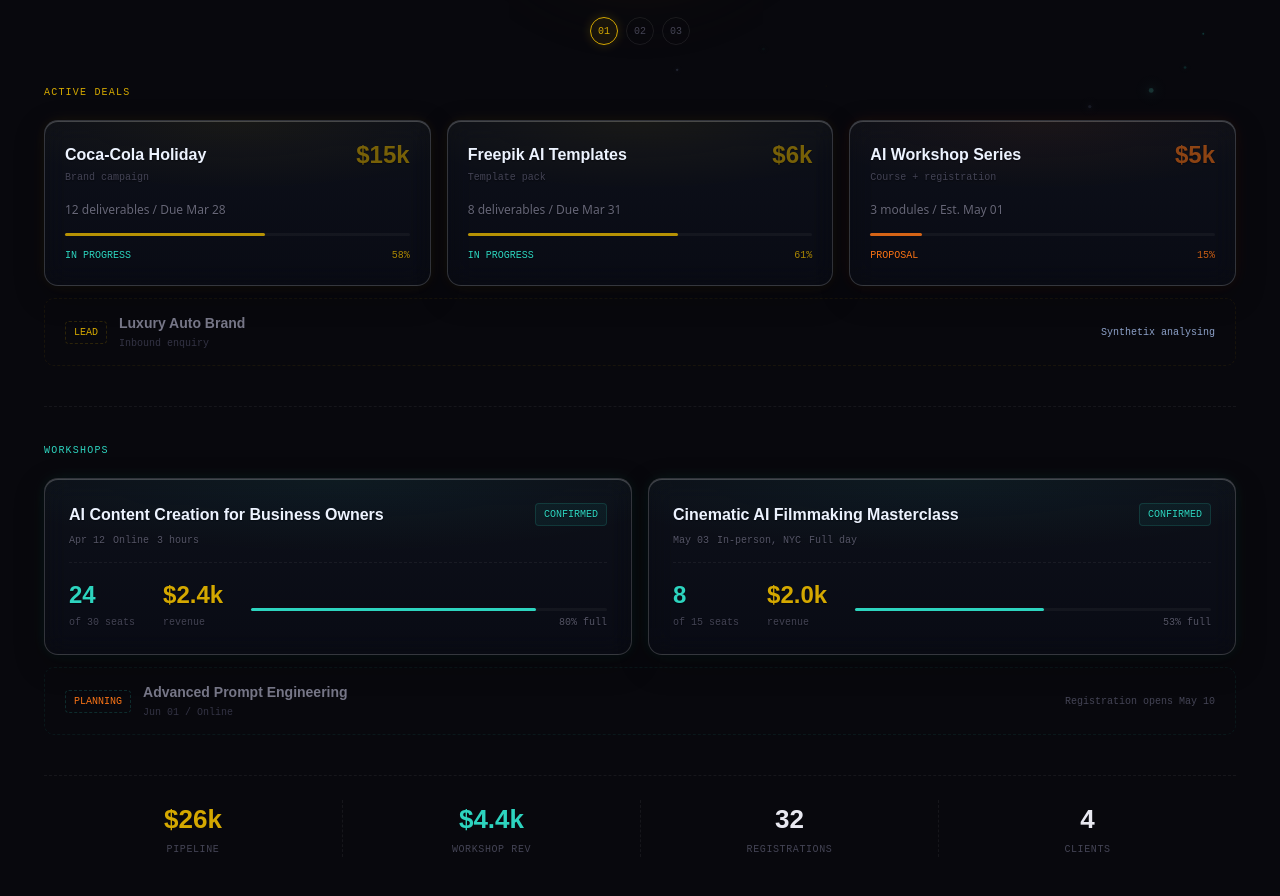
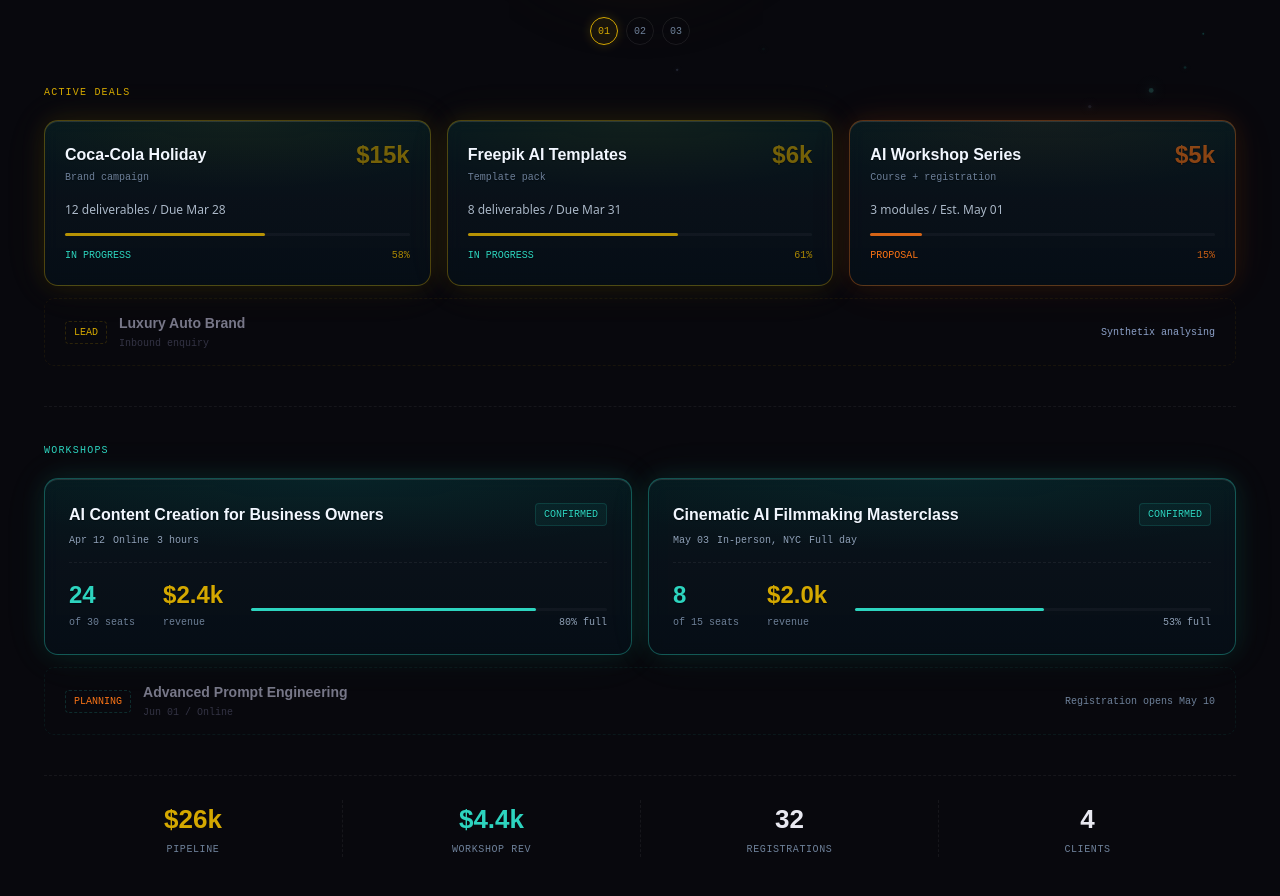
Before and after one commit to louie-stack/Issa-Command-Centre, a Next.js app: page /business in a window 1280 px wide. Shown: the part 640-1536 px from the top of the page. Built offline with nearby package versions, Linux system fonts and the light colour scheme.

Commit message:
tune(ui): brighten small card text and sync glass card style across pages

```diff
--- a/app/agents/page.js
+++ b/app/agents/page.js
@@ -9,16 +9,16 @@
 function glowCard(rgb, h) {
   return {
     background: h
-      ? "linear-gradient(180deg, rgba(28,38,50,0.43), rgba(14,22,34,0.39))"
-      : "linear-gradient(180deg, rgba(22,30,40,0.37), rgba(12,18,28,0.33))",
-    border: `1px solid rgba(255,255,255,${h ? 0.22 : 0.17})`,
+      ? "linear-gradient(180deg, rgba(6,32,38,0.78), rgba(10,22,34,0.75) 48%, rgba(6,18,26,0.8))"
+      : "linear-gradient(180deg, rgba(5,30,35,0.75), rgba(10,20,30,0.72) 48%, rgba(6,16,24,0.78))",
+    border: `1px solid rgba(${rgb},${h ? 0.42 : 0.35})`,
     boxShadow: h
-      ? `0 14px 38px rgba(0,0,0,0.35), 0 4px 16px rgba(0,0,0,0.22), inset 0 1px 0 rgba(255,255,255,0.34), 0 0 24px rgba(${rgb},0.16)`
-      : `0 10px 30px rgba(0,0,0,0.3), 0 2px 10px rgba(0,0,0,0.18), inset 0 1px 0 rgba(255,255,255,0.22), 0 0 16px rgba(${rgb},0.1)`,
-    backdropFilter: h ? "blur(14px) saturate(190%)" : "blur(12px) saturate(180%)",
-    WebkitBackdropFilter: h ? "blur(14px) saturate(190%)" : "blur(12px) saturate(180%)",
-    color: "#edf3ff",
-    textShadow: "0 1px 1px rgba(0,0,0,0.35)",
+      ? `0 0 40px rgba(${rgb},0.24), 0 0 78px rgba(${rgb},0.12), 0 10px 26px rgba(0,0,0,0.46), inset 0 1px 0 rgba(255,255,255,0.16)`
+      : `0 0 25px rgba(${rgb},0.12), 0 0 50px rgba(${rgb},0.06), 0 4px 20px rgba(0,0,0,0.4), inset 0 1px 0 rgba(255,255,255,0.12)`,
+    backdropFilter: h ? "blur(9px) saturate(125%)" : "blur(8px) saturate(120%)",
+    WebkitBackdropFilter: h ? "blur(9px) saturate(125%)" : "blur(8px) saturate(120%)",
+    color: "#F2F7FF",
+    textShadow: "0 1px 1px rgba(0,0,0,0.4)",
     transition: "all 0.3s cubic-bezier(0.4,0,0.2,1)",
   };
 }
@@ -238,7 +238,7 @@
                 <span key={i} style={{ width: 6, height: 6, borderRadius: "50%", background: "#2DD4BF", boxShadow: "0 0 6px rgba(45,212,191,0.4)", animation: `gPulse 2s ease-in-out ${d}s infinite` }} />
               ))}
               <span style={{ width: 6, height: 6, borderRadius: "50%", background: "rgba(255,255,255,0.06)" }} />
-              <span style={{ ...mo, fontSize: 11, color: "#556", marginLeft: 4 }}>3 of 4 online</span>
+              <span style={{ ...mo, fontSize: 11, color: "#8FA1B8", marginLeft: 4 }}>3 of 4 online</span>
             </div>
           </div>
         </div>
@@ -273,7 +273,7 @@
                 )}
                 <div style={{ display: "flex", alignItems: "center", gap: isMobile ? 6 : 10, paddingLeft: isMobile ? 10 : 16, position: "relative", flexWrap: isMobile ? "wrap" : "nowrap" }}>
                   <span style={{ width: 5, height: 5, borderRadius: "50%", background: ag.color, opacity: on ? 1 : 0.3, boxShadow: on ? `0 0 6px rgba(${ag.rgb},0.4)` : "none", flexShrink: 0 }} />
-                  <span style={{ ...jk, fontSize: isMobile ? 11 : 12, fontWeight: 800, color: on ? "#E8E8F0" : "#445" }}>{ag.name}</span>
+                  <span style={{ ...jk, fontSize: isMobile ? 11 : 12, fontWeight: 800, color: on ? "#E8E8F0" : "#6E819A" }}>{ag.name}</span>
                   {!isMobile && <span style={{ ...mo, fontSize: 10, color: on ? `rgba(${ag.rgb},0.6)` : "#334" }}>{ag.role}</span>}
                 </div>
               </div>
@@ -311,7 +311,7 @@
                 <span style={{ width: 5, height: 5, borderRadius: "50%", background: a.color, boxShadow: `0 0 6px rgba(${a.rgb},0.4)` }} />
                 <span style={{ ...mo, fontSize: 11, color: a.color, letterSpacing: "0.08em" }}>{a.role.toUpperCase()}</span>
                 <span style={{ width: 1, height: 10, background: "rgba(255,255,255,0.06)" }} />
-                <span style={{ ...mo, fontSize: 11, color: "#445" }}>{statusLabel}</span>
+                <span style={{ ...mo, fontSize: 11, color: "#6E819A" }}>{statusLabel}</span>
               </div>
 
               {/* Name */}
@@ -321,7 +321,7 @@
               <p style={{ ...jk, fontSize: 16, fontWeight: 600, color: a.color, marginBottom: 20, opacity: 0.9 }}>{a.headline}</p>
 
               {/* Description */}
-              <p style={{ fontSize: 14, color: "#667", lineHeight: 1.75, marginBottom: 32, maxWidth: 420 }}>{a.desc}</p>
+              <p style={{ fontSize: 14, color: "#AAB8C8", lineHeight: 1.75, marginBottom: 32, maxWidth: 420 }}>{a.desc}</p>
 
               {/* Stats row — 2x2 on mobile */}
               <div style={{ display: "grid", gridTemplateColumns: isMobile ? "1fr 1fr" : "repeat(4, auto)", gap: isMobile ? 16 : 32, marginBottom: 32 }}>
@@ -333,7 +333,7 @@
                 ].map((s, i) => (
                   <div key={i}>
                     <div style={{ ...jk, fontSize: 22, fontWeight: 800, color: i === 0 || i === 3 ? a.color : "#E8E8F0", lineHeight: 1, marginBottom: 4 }}>{s.v}</div>
-                    <div style={{ ...mo, fontSize: 10, color: "#445", letterSpacing: "0.04em" }}>{s.l}</div>
+                    <div style={{ ...mo, fontSize: 10, color: "#6E819A", letterSpacing: "0.04em" }}>{s.l}</div>
                   </div>
                 ))}
               </div>
--- a/app/business/page.js
+++ b/app/business/page.js
@@ -23,16 +23,16 @@
 function glowCard(rgb, h) {
   return {
     background: h
-      ? "linear-gradient(180deg, rgba(28,38,50,0.43), rgba(14,22,34,0.39))"
-      : "linear-gradient(180deg, rgba(22,30,40,0.37), rgba(12,18,28,0.33))",
-    border: `1px solid rgba(255,255,255,${h ? 0.22 : 0.17})`,
+      ? "linear-gradient(180deg, rgba(6,32,38,0.78), rgba(10,22,34,0.75) 48%, rgba(6,18,26,0.8))"
+      : "linear-gradient(180deg, rgba(5,30,35,0.75), rgba(10,20,30,0.72) 48%, rgba(6,16,24,0.78))",
+    border: `1px solid rgba(${rgb},${h ? 0.42 : 0.35})`,
     boxShadow: h
-      ? `0 14px 38px rgba(0,0,0,0.35), 0 4px 16px rgba(0,0,0,0.22), inset 0 1px 0 rgba(255,255,255,0.34), 0 0 24px rgba(${rgb},0.16)`
-      : `0 10px 30px rgba(0,0,0,0.3), 0 2px 10px rgba(0,0,0,0.18), inset 0 1px 0 rgba(255,255,255,0.22), 0 0 16px rgba(${rgb},0.1)`,
-    backdropFilter: h ? "blur(14px) saturate(190%)" : "blur(12px) saturate(180%)",
-    WebkitBackdropFilter: h ? "blur(14px) saturate(190%)" : "blur(12px) saturate(180%)",
-    color: "#edf3ff",
-    textShadow: "0 1px 1px rgba(0,0,0,0.35)",
+      ? `0 0 40px rgba(${rgb},0.24), 0 0 78px rgba(${rgb},0.12), 0 10px 26px rgba(0,0,0,0.46), inset 0 1px 0 rgba(255,255,255,0.16)`
+      : `0 0 25px rgba(${rgb},0.12), 0 0 50px rgba(${rgb},0.06), 0 4px 20px rgba(0,0,0,0.4), inset 0 1px 0 rgba(255,255,255,0.12)`,
+    backdropFilter: h ? "blur(9px) saturate(125%)" : "blur(8px) saturate(120%)",
+    WebkitBackdropFilter: h ? "blur(9px) saturate(125%)" : "blur(8px) saturate(120%)",
+    color: "#F2F7FF",
+    textShadow: "0 1px 1px rgba(0,0,0,0.4)",
     transition: "all 0.3s cubic-bezier(0.4,0,0.2,1)",
   };
 }
@@ -50,11 +50,11 @@
         <div style={{ display: "flex", justifyContent: "space-between", alignItems: "flex-start", marginBottom: 16 }}>
           <div>
             <div style={{ ...jakarta, fontSize: 16, fontWeight: 700, marginBottom: 3 }}>{deal.name}</div>
-            <div style={{ ...mono, fontSize: 10, color: "#445" }}>{deal.type}</div>
+            <div style={{ ...mono, fontSize: 10, color: "#6E819A" }}>{deal.type}</div>
           </div>
           <div style={{ ...jakarta, fontSize: 24, fontWeight: 800, color: `rgba(${rgb},0.55)`, lineHeight: 1 }}>{deal.value}</div>
         </div>
-        <div style={{ fontSize: 12, color: "#667", marginBottom: 14 }}>{deal.meta}</div>
+        <div style={{ fontSize: 12, color: "#AAB8C8", marginBottom: 14 }}>{deal.meta}</div>
         <div style={{ marginBottom: 12 }}>
           <div style={{ width: "100%", height: 3, background: "rgba(255,255,255,0.04)", borderRadius: 2 }}>
             <div style={{ width: deal.pct + "%", height: "100%", background: `rgba(${rgb},0.85)`, borderRadius: 2, transition: "width 0.6s" }} />
@@ -82,7 +82,7 @@
             <div style={{ ...jakarta, fontSize: 16, fontWeight: 700, marginBottom: 6 }}>{ws.name}</div>
             <div style={{ display: "flex", alignItems: "center", gap: 8 }}>
               {[ws.date, ws.location, ws.duration].map((t, i) => (
-                <span key={i} style={{ ...mono, fontSize: 10, color: "#556" }}>{t}</span>
+                <span key={i} style={{ ...mono, fontSize: 10, color: "#8FA1B8" }}>{t}</span>
               ))}
             </div>
           </div>
@@ -91,17 +91,17 @@
         <div style={{ borderTop: "1px dashed rgba(255,255,255,0.06)", paddingTop: 14, display: "flex", gap: 28, alignItems: "flex-end" }}>
           <div>
             <div style={{ ...jakarta, fontSize: 24, fontWeight: 800, color: "#2DD4BF" }}>{ws.seats}</div>
-            <div style={{ ...mono, fontSize: 10, color: "#445", marginTop: 2 }}>of {ws.totalSeats} seats</div>
+            <div style={{ ...mono, fontSize: 10, color: "#6E819A", marginTop: 2 }}>of {ws.totalSeats} seats</div>
           </div>
           <div>
             <div style={{ ...jakarta, fontSize: 24, fontWeight: 800, color: "#D4A800" }}>{ws.revenue}</div>
-            <div style={{ ...mono, fontSize: 10, color: "#445", marginTop: 2 }}>revenue</div>
+            <div style={{ ...mono, fontSize: 10, color: "#6E819A", marginTop: 2 }}>revenue</div>
           </div>
           <div style={{ flex: 1 }}>
             <div style={{ width: "100%", height: 3, background: "rgba(255,255,255,0.04)", borderRadius: 2, marginTop: 10 }}>
               <div style={{ width: ws.fillPct + "%", height: "100%", background: "#2DD4BF", borderRadius: 2 }} />
             </div>
-            <div style={{ ...mono, fontSize: 10, color: "#556", marginTop: 4, textAlign: "right" }}>{ws.fillPct}% full</div>
+            <div style={{ ...mono, fontSize: 10, color: "#8FA1B8", marginTop: 4, textAlign: "right" }}>{ws.fillPct}% full</div>
           </div>
         </div>
       </div>
@@ -128,11 +128,11 @@
           <circle cx={sz/2} cy={sz/2} r={sz*0.25} fill={`rgba(${rgb},0.015)`} />
         </svg>
         <div style={{ position: "absolute", inset: 0, display: "flex", flexDirection: "column", alignItems: "center", justifyContent: "center" }}>
-          <div style={{ ...mono, fontSize: isMobile ? 8 : 10, color: "#445", letterSpacing: "0.08em", marginBottom: 6 }}>{label}</div>
+          <div style={{ ...mono, fontSize: isMobile ? 8 : 10, color: "#6E819A", letterSpacing: "0.08em", marginBottom: 6 }}>{label}</div>
           <div style={{ ...jakarta, fontSize: isMobile ? 30 : 44, fontWeight: 800, color, lineHeight: 0.9, letterSpacing: "-0.03em" }}>{value}</div>
           <div style={{ display: "flex", alignItems: "center", gap: 4, marginTop: 8 }}>
             {subColor && <span style={{ display: "inline-block", width: 0, height: 0, borderLeft: "3px solid transparent", borderRight: "3px solid transparent", borderBottom: "5px solid " + subColor }} />}
-            <span style={{ ...mono, fontSize: 10, color: subColor || "#556" }}>{sub}</span>
+            <span style={{ ...mono, fontSize: 10, color: subColor || "#8FA1B8" }}>{sub}</span>
           </div>
         </div>
       </div>
@@ -194,7 +194,7 @@
             ].map((s, i) => (
               <div key={i} style={{ display: "flex", alignItems: "baseline", gap: 5, padding: isMobile ? "0 12px 0 0" : "0 20px", borderLeft: !isMobile && i > 0 ? "1px dashed rgba(255,255,255,0.06)" : "none" }}>
                 <span style={{ ...jakarta, fontSize: isMobile ? 15 : 18, fontWeight: 800, color: s.color }}>{s.val}</span>
-                <span style={{ ...mono, fontSize: 10, color: "#445" }}>{s.label}</span>
+                <span style={{ ...mono, fontSize: 10, color: "#6E819A" }}>{s.label}</span>
               </div>
             ))}
           </div>
@@ -204,7 +204,7 @@
         <div style={{ textAlign: "center", padding: "48px 0 40px" }}>
           <div style={{ ...mono, fontSize: 10, color: "#D4A800", letterSpacing: "0.12em", marginBottom: 12 }}>REVENUE</div>
           <h2 style={{ ...jakarta, fontSize: 36, fontWeight: 800, letterSpacing: "-0.03em", marginBottom: 8 }}>DEALS, WORKSHOPS &amp; REVENUE.</h2>
-          <p style={{ fontSize: 13, color: "#556", maxWidth: 440, margin: "0 auto 40px" }}>Your business at a glance. Active contracts, upcoming workshops, and revenue tracking across all streams.</p>
+          <p style={{ fontSize: 13, color: "#8FA1B8", maxWidth: 440, margin: "0 auto 40px" }}>Your business at a glance. Active contracts, upcoming workshops, and revenue tracking across all streams.</p>
 
           <div style={{ display: "flex", alignItems: "center", justifyContent: "center", gap: 24 }}>
             {/* Prev */}
@@ -226,7 +226,7 @@
           <div style={{ display: "flex", justifyContent: "center", gap: 8, marginTop: 20 }}>
             {slides.map((_, i) => (
               <div key={i} onClick={() => setSlide(i)} style={{ width: 28, height: 28, borderRadius: "50%", border: `1px solid ${i === slide ? slideColors[i] : "rgba(255,255,255,0.08)"}`, display: "flex", alignItems: "center", justifyContent: "center", cursor: "pointer", transition: "all 0.3s", background: i === slide ? `rgba(${slideRgbs[i]},0.08)` : "transparent", boxShadow: i === slide ? `0 0 12px rgba(${slideRgbs[i]},0.2)` : "none" }}>
-                <span style={{ ...mono, fontSize: 10, color: i === slide ? slideColors[i] : "#445" }}>0{i + 1}</span>
+                <span style={{ ...mono, fontSize: 10, color: i === slide ? slideColors[i] : "#6E819A" }}>0{i + 1}</span>
               </div>
             ))}
           </div>
@@ -257,7 +257,7 @@
           <LeadRow
             label="PLANNING" labelColor="#F97316"
             name="Advanced Prompt Engineering" sub="Jun 01 / Online"
-            badge="Registration opens May 10" badgeColor="#445"
+            badge="Registration opens May 10" badgeColor="#6E819A"
             rgb={TEAL}
           />
         </div>
@@ -268,7 +268,7 @@
             {bottomStats.map((s, i) => (
               <div key={i} style={{ borderLeft: i > 0 ? "1px dashed rgba(255,255,255,0.06)" : "none" }}>
                 <div style={{ ...jakarta, fontSize: 26, fontWeight: 800, color: s.color }}>{s.value}</div>
-                <div style={{ ...mono, fontSize: 10, color: "#445", letterSpacing: "0.06em", marginTop: 3 }}>{s.label}</div>
+                <div style={{ ...mono, fontSize: 10, color: "#6E819A", letterSpacing: "0.06em", marginTop: 3 }}>{s.label}</div>
               </div>
             ))}
           </div>
--- a/app/projects/page.js
+++ b/app/projects/page.js
@@ -25,16 +25,16 @@
 function glowCard(rgb, h) {
   return {
     background: h
-      ? "linear-gradient(180deg, rgba(28,38,50,0.43), rgba(14,22,34,0.39))"
-      : "linear-gradient(180deg, rgba(22,30,40,0.37), rgba(12,18,28,0.33))",
-    border: `1px solid rgba(255,255,255,${h ? 0.22 : 0.17})`,
+      ? "linear-gradient(180deg, rgba(6,32,38,0.78), rgba(10,22,34,0.75) 48%, rgba(6,18,26,0.8))"
+      : "linear-gradient(180deg, rgba(5,30,35,0.75), rgba(10,20,30,0.72) 48%, rgba(6,16,24,0.78))",
+    border: `1px solid rgba(${rgb},${h ? 0.42 : 0.35})`,
     boxShadow: h
-      ? `0 14px 38px rgba(0,0,0,0.35), 0 4px 16px rgba(0,0,0,0.22), inset 0 1px 0 rgba(255,255,255,0.34), 0 0 24px rgba(${rgb},0.16)`
-      : `0 10px 30px rgba(0,0,0,0.3), 0 2px 10px rgba(0,0,0,0.18), inset 0 1px 0 rgba(255,255,255,0.22), 0 0 16px rgba(${rgb},0.1)`,
-    backdropFilter: h ? "blur(14px) saturate(190%)" : "blur(12px) saturate(180%)",
-    WebkitBackdropFilter: h ? "blur(14px) saturate(190%)" : "blur(12px) saturate(180%)",
-    color: "#edf3ff",
-    textShadow: "0 1px 1px rgba(0,0,0,0.35)",
+      ? `0 0 40px rgba(${rgb},0.24), 0 0 78px rgba(${rgb},0.12), 0 10px 26px rgba(0,0,0,0.46), inset 0 1px 0 rgba(255,255,255,0.16)`
+      : `0 0 25px rgba(${rgb},0.12), 0 0 50px rgba(${rgb},0.06), 0 4px 20px rgba(0,0,0,0.4), inset 0 1px 0 rgba(255,255,255,0.12)`,
+    backdropFilter: h ? "blur(9px) saturate(125%)" : "blur(8px) saturate(120%)",
+    WebkitBackdropFilter: h ? "blur(9px) saturate(125%)" : "blur(8px) saturate(120%)",
+    color: "#F2F7FF",
+    textShadow: "0 1px 1px rgba(0,0,0,0.4)",
     transition: "all 0.3s cubic-bezier(0.4,0,0.2,1)",
   };
 }
@@ -163,7 +163,7 @@
                       <div style={{ position: "absolute", inset: 0, pointerEvents: "none", background: `radial-gradient(ellipse 90% 60% at 50% 0%, rgba(${rgb},0.06) 0%, transparent 70%)` }} />
                     )}
                     <div style={{ position: "relative", display: "flex", alignItems: "center", justifyContent: "space-between" }}>
-                      <span style={{ ...jakarta, fontSize: 12, fontWeight: 700, color: sel ? "#E8E8F0" : "#667" }}>{p.name}</span>
+                      <span style={{ ...jakarta, fontSize: 12, fontWeight: 700, color: sel ? "#E8E8F0" : "#AAB8C8" }}>{p.name}</span>
                       {p.pct != null ? <span style={{ ...mono, fontSize: 10, color: p.color }}>{p.pct}%</span> : <span style={{ ...mono, fontSize: 10, padding: "2px 6px", borderRadius: 10, background: p.color + "0F", color: p.color }}>{p.status.toUpperCase()}</span>}
                     </div>
                     <div style={{ position: "relative", ...mono, fontSize: 10, color: "#334", marginTop: 4 }}>{p.shots ? p.shots + " shots" : p.sub}</div>
@@ -207,7 +207,7 @@
                     border: `1px solid ${i === activeProject ? p.color + "44" : "rgba(255,255,255,0.08)"}`,
                     ...mono,
                     fontSize: 11,
-                    color: i === activeProject ? p.color : "#556",
+                    color: i === activeProject ? p.color : "#8FA1B8",
                     transition: "all 0.2s",
                   }}>
                   {p.name}
@@ -220,11 +220,11 @@
           <div style={{ padding: isMobile ? "12px 16px" : "20px 28px", display: "flex", alignItems: isMobile ? "flex-start" : "center", flexDirection: isMobile ? "column" : "row", gap: isMobile ? 8 : 0, justifyContent: "space-between", borderBottom: "1px dashed rgba(255,255,255,0.06)" }}>
             <div style={{ display: "flex", alignItems: "center", gap: 10, flexWrap: "wrap" }}>
               <span style={{ ...jakarta, fontSize: isMobile ? 15 : 18, fontWeight: 800 }}>{proj.name}</span>
-              <span style={{ ...mono, fontSize: 11, color: "#445" }}>{proj.sub}</span>
+              <span style={{ ...mono, fontSize: 11, color: "#6E819A" }}>{proj.sub}</span>
               <span style={{ ...mono, fontSize: 10, color: proj.color, padding: "3px 8px", border: "1px solid " + proj.color + "1A", borderRadius: 20 }}>{proj.status.toUpperCase()}</span>
             </div>
             <div style={{ display: "flex", alignItems: "center", gap: 16 }}>
-              <div style={{ display: "flex", alignItems: "center", gap: 4 }}><span style={{ width: 5, height: 5, borderRadius: "50%", background: proj.agentColor }} /><span style={{ ...mono, fontSize: 11, color: "#556" }}>{proj.agent}</span></div>
+              <div style={{ display: "flex", alignItems: "center", gap: 4 }}><span style={{ width: 5, height: 5, borderRadius: "50%", background: proj.agentColor }} /><span style={{ ...mono, fontSize: 11, color: "#8FA1B8" }}>{proj.agent}</span></div>
               <span style={{ ...mono, fontSize: 11, color: "#334" }}>{proj.deadline}</span>
             </div>
           </div>
@@ -258,7 +258,7 @@
                         border: `1px solid rgba(${col.rgb},${mobileBoardCol === col.key ? 0.4 : 0.12})`,
                         ...mono,
                         fontSize: 10,
-                        color: mobileBoardCol === col.key ? col.color : "#445",
+                        color: mobileBoardCol === col.key ? col.color : "#6E819A",
                         transition: "all 0.2s",
                       }}>
                       {col.label} ({proj.board[col.key].length})
@@ -278,7 +278,7 @@
                       <div style={{ padding: "12px 16px", display: "flex", alignItems: "center", justifyContent: "space-between" }}>
                         <div style={{ display: "flex", alignItems: "center", gap: 6 }}>
                           <span style={{ width: 6, height: 6, borderRadius: "50%", background: col.color }} />
-                          <span style={{ ...mono, fontSize: 11, color: "#556", letterSpacing: "0.06em" }}>{col.label}</span>
+                          <span style={{ ...mono, fontSize: 11, color: "#8FA1B8", letterSpacing: "0.06em" }}>{col.label}</span>
                         </div>
                         <span style={{ ...jakarta, fontSize: 14, fontWeight: 800, color: col.color + "66" }}>{cards.length}</span>
                       </div>
@@ -342,7 +342,7 @@
                 <div style={{ ...mono, fontSize: 9, color: "#2DD4BF", letterSpacing: "0.1em", marginBottom: 4 }}>NEW PROJECT</div>
                 <div style={{ ...jakarta, fontSize: 18, fontWeight: 800, color: "#E8E8F0" }}>Create Project</div>
               </div>
-              <button onClick={() => setShowNewForm(false)} style={{ width: 28, height: 28, borderRadius: 8, border: "1px solid rgba(255,255,255,0.08)", background: "rgba(255,255,255,0.03)", color: "#556", fontSize: 16, cursor: "pointer", display: "flex", alignItems: "center", justifyContent: "center" }}>×</button>
+              <button onClick={() => setShowNewForm(false)} style={{ width: 28, height: 28, borderRadius: 8, border: "1px solid rgba(255,255,255,0.08)", background: "rgba(255,255,255,0.03)", color: "#8FA1B8", fontSize: 16, cursor: "pointer", display: "flex", alignItems: "center", justifyContent: "center" }}>×</button>
             </div>
             <div style={{ display: "flex", flexDirection: "column", gap: 14 }}>
               {[
@@ -352,13 +352,13 @@
                 { label: "Target Deadline", el: <input type="date" value={npDeadline} onChange={e => setNpDeadline(e.target.value)} style={{ width: "100%", background: "rgba(255,255,255,0.03)", border: "1px solid rgba(45,212,191,0.15)", borderRadius: 8, padding: "9px 12px", color: "#C8E8E4", fontSize: 13, fontFamily: "inherit", outline: "none", colorScheme: "dark", boxSizing: "border-box" }} /> },
               ].map(({ label, el }) => (
                 <div key={label}>
-                  <div style={{ ...mono, fontSize: 9, color: "#556", letterSpacing: "0.08em", marginBottom: 6 }}>{label.toUpperCase()}</div>
+                  <div style={{ ...mono, fontSize: 9, color: "#8FA1B8", letterSpacing: "0.08em", marginBottom: 6 }}>{label.toUpperCase()}</div>
                   {el}
                 </div>
               ))}
             </div>
             <div style={{ display: "flex", gap: 10, marginTop: 22 }}>
-              <button onClick={() => setShowNewForm(false)} style={{ flex: 1, padding: "10px 0", borderRadius: 8, border: "1px solid rgba(255,255,255,0.06)", background: "transparent", color: "#556", fontSize: 12, fontFamily: "'Space Mono', monospace", cursor: "pointer" }}>CANCEL</button>
+              <button onClick={() => setShowNewForm(false)} style={{ flex: 1, padding: "10px 0", borderRadius: 8, border: "1px solid rgba(255,255,255,0.06)", background: "transparent", color: "#8FA1B8", fontSize: 12, fontFamily: "'Space Mono', monospace", cursor: "pointer" }}>CANCEL</button>
               <button onClick={saveNewProject} disabled={!npName.trim() || npSaving} style={{ flex: 2, padding: "10px 0", borderRadius: 8, border: "1px solid rgba(45,212,191,0.3)", background: "rgba(45,212,191,0.1)", color: "#2DD4BF", fontSize: 12, fontFamily: "'Space Mono', monospace", cursor: npName.trim() ? "pointer" : "not-allowed", opacity: npName.trim() ? 1 : 0.4, transition: "all 0.2s" }}>{npSaving ? "SAVING..." : "CREATE PROJECT →"}</button>
             </div>
           </div>
@@ -417,7 +417,7 @@
         <div>
           <div style={{ fontSize: 14, fontWeight: 600, color: d.status === "not_started" ? "#778" : "#E8E8F0", marginBottom: 3 }}>{d.title}</div>
           <div style={{ display: "flex", alignItems: "center", gap: 8, flexWrap: "wrap" }}>
-            <span style={{ ...mono, fontSize: 10, color: "#445" }}>{d.detail}</span>
+            <span style={{ ...mono, fontSize: 10, color: "#6E819A" }}>{d.detail}</span>
             {d.sent && <span style={{ ...mono, fontSize: 10, color: "#334" }}>{d.status === "pending" ? d.sent : "Sent " + d.sent}</span>}
           </div>
         </div>
```
Also changed, not shown: app/page.js.
